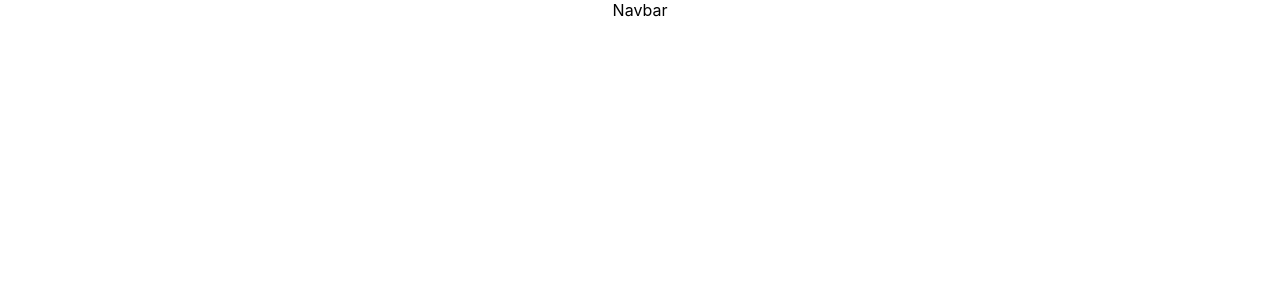
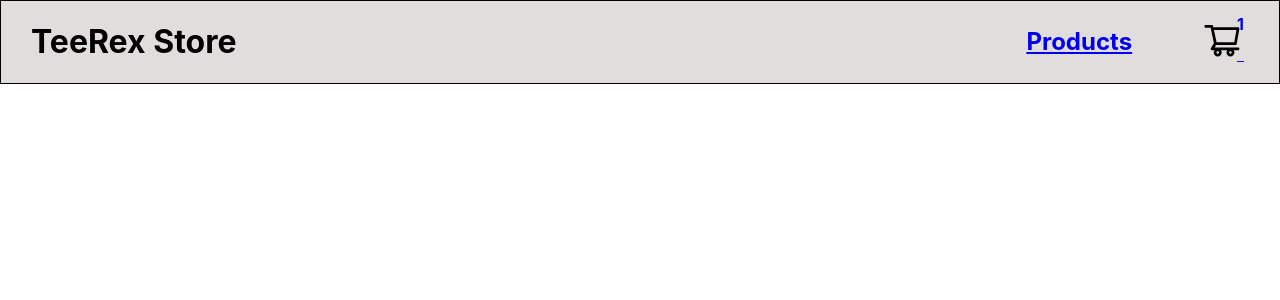
Before and after one commit to Pooja-Dhuri/GeekTrust, a React (Create React App) app: page / in a window 1280 px wide. Shown: the top 300 px of the page. Built offline with nearby package versions, Linux system fonts and the light colour scheme.

Commit message:
navbar completed

```diff
--- a/package.json
+++ b/package.json
@@ -8,6 +8,7 @@
     "@testing-library/user-event": "^13.5.0",
     "react": "^18.2.0",
     "react-dom": "^18.2.0",
+    "react-icons": "^4.7.1",
     "react-router-dom": "^6.6.2",
     "react-scripts": "5.0.1",
     "web-vitals": "^2.1.4"
--- a/src/components/Navbar/Navbar.jsx
+++ b/src/components/Navbar/Navbar.jsx
@@ -1,8 +1,27 @@
 import React from 'react'
+import {AiOutlineShoppingCart} from 'react-icons/ai'
+import { Link } from 'react-router-dom'
+import style from './Navbar.module.css'
 
 const Navbar = () => {
   return (
-    <div>Navbar</div>
+    <div className={style.navbar_main_box}>
+
+        {/* logo of the web page */}
+        <div>
+            <h1>TeeRex Store</h1>
+        </div>
+
+        {/* product and cart */}
+        <div className={style.navbar_product_box}>
+           <div>
+            <Link to="/"><h2>Products</h2></Link>
+           </div>
+           <div>
+            <Link to="/cart"><AiOutlineShoppingCart className={style.cart_icon}/><span className={style.cart_count}>1</span></Link>
+           </div>
+        </div>
+    </div>
   )
 }
 
--- a/src/components/Navbar/Navbar.module.css
+++ b/src/components/Navbar/Navbar.module.css
@@ -0,0 +1,25 @@
+.navbar_main_box{
+    border: 1px solid black;
+    display: flex;
+    justify-content: space-between;
+    gap: 40px;
+    align-items: center;
+    background-color: rgb(225, 221, 221);
+    padding: 0px 30px 0px 30px ;
+}
+.navbar_product_box{
+    display: flex;
+    justify-content: space-around;
+    gap: 70px;
+    align-items: center;
+}
+.cart_icon{
+    font-size: 40px;
+    color: black;
+}
+.cart_count{
+    position:relative;
+        left:-5px;
+        top:-30px;
+        font-weight: bold;
+}
```
